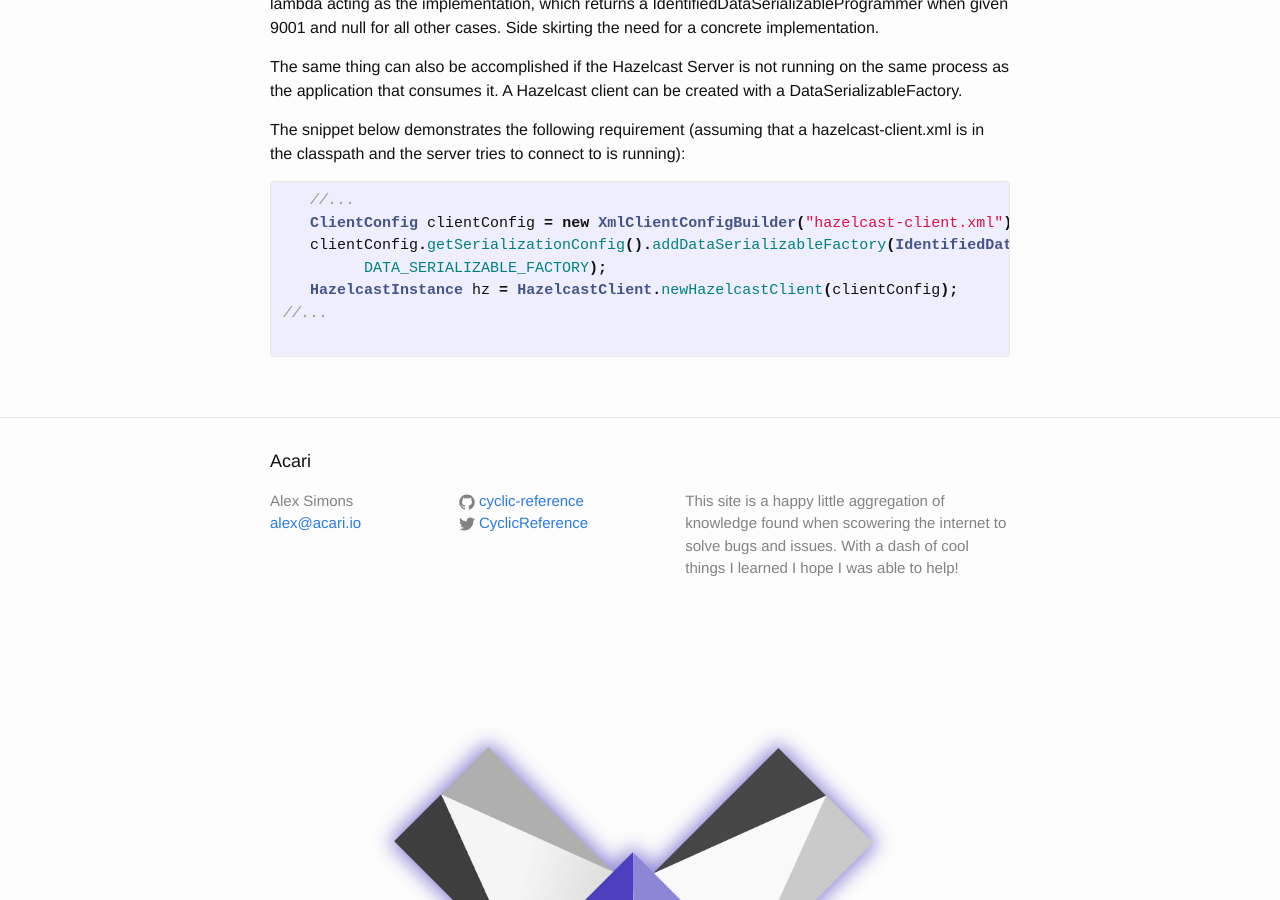
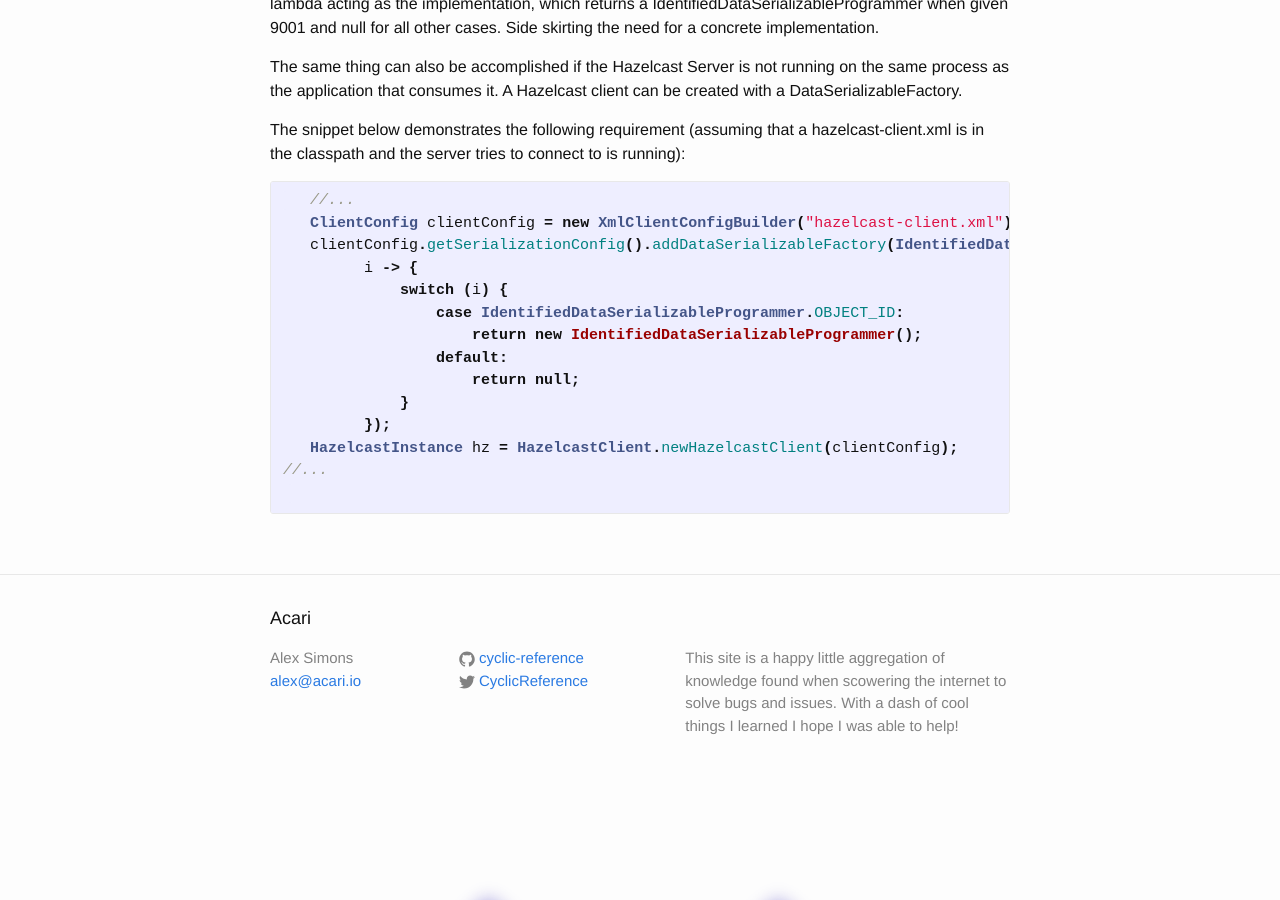
Before and after one commit to Unthrottled/blog, a Jekyll site: the page built from _posts/2017-05-01-Hazelcast-Performance-Serialization.md, in a window 1280 px wide and 900 px high, scrolled down 9713 px. Built offline with Jekyll 4.4.1, drawn with Linux system fonts in a browser that asks for light colours.

Commit message:
More Lamba, less constant

```diff
--- a/_posts/2017-05-01-Hazelcast-Performance-Serialization.md
+++ b/_posts/2017-05-01-Hazelcast-Performance-Serialization.md
@@ -432,7 +432,14 @@ The snippet below demonstrates the following requirement (assuming that a hazelc
    //...
    ClientConfig clientConfig = new XmlClientConfigBuilder("hazelcast-client.xml").build();
    clientConfig.getSerializationConfig().addDataSerializableFactory(IdentifiedDataSerializableProgrammer.FACTORY_ID,
-         DATA_SERIALIZABLE_FACTORY);
+         i -> {
+             switch (i) {
+                 case IdentifiedDataSerializableProgrammer.OBJECT_ID:
+                     return new IdentifiedDataSerializableProgrammer();
+                 default:
+                     return null;
+             }
+         });
    HazelcastInstance hz = HazelcastClient.newHazelcastClient(clientConfig);
 //...
  {% endhighlight %}
```
